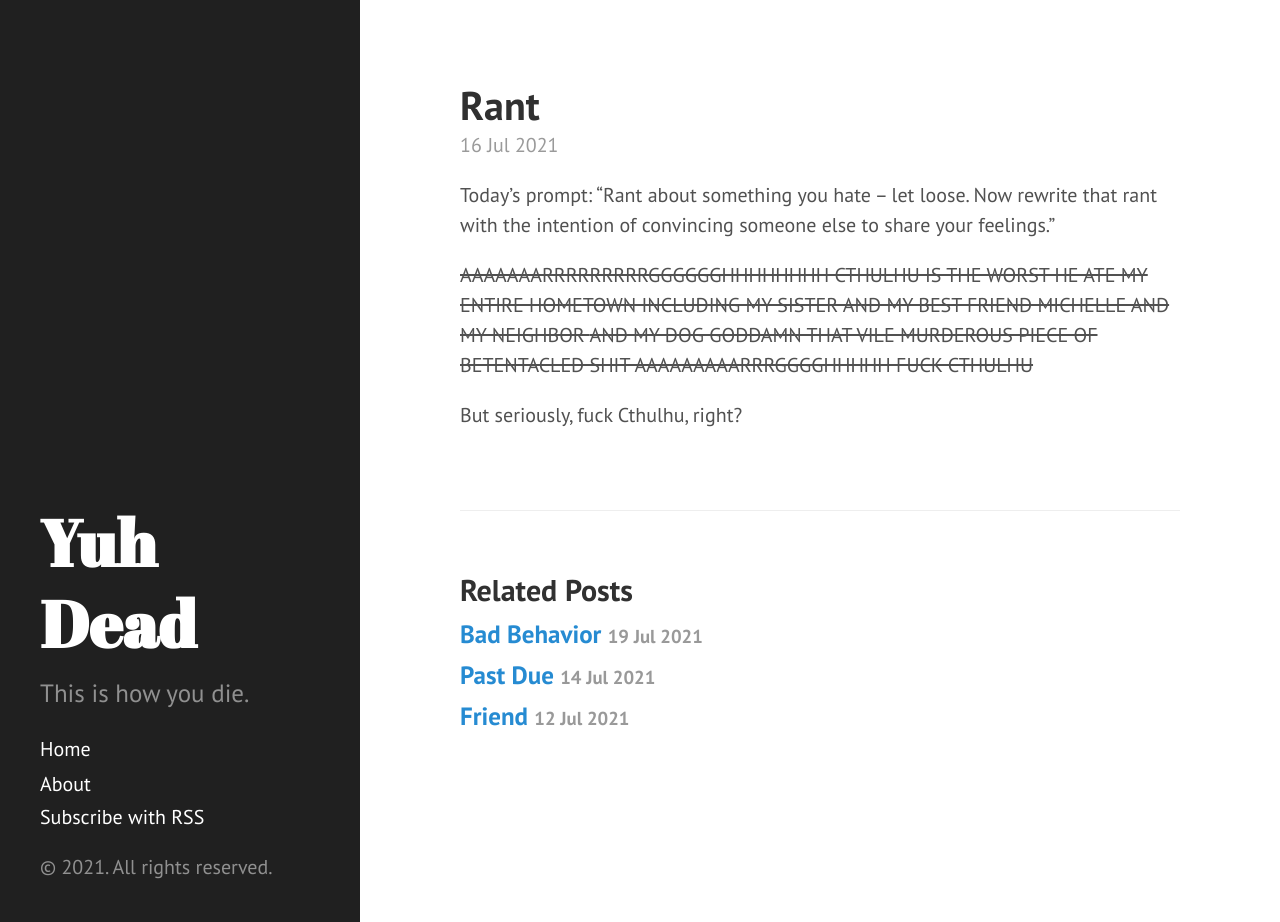
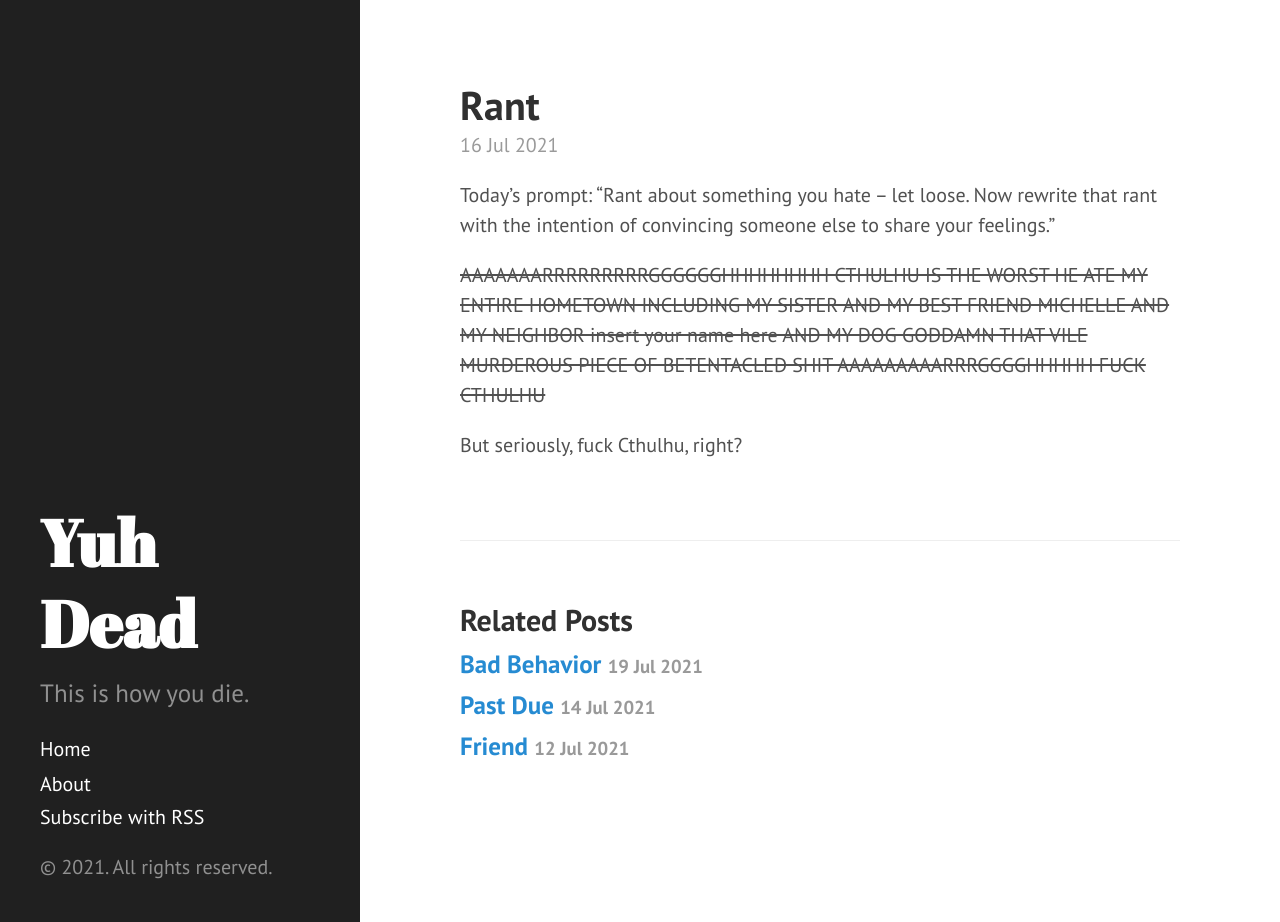
Before and after one commit to LoraV/LoraV.github.io, a Jekyll site: the page built from _posts/2021-07-16-rant.markdown, in a window 1280 px wide and 922 px high. Built offline with Jekyll 4.4.1, drawn with Linux system fonts in a browser that asks for light colours.

Commit message:
fix formatting

```diff
--- a/_posts/2021-07-16-rant.markdown
+++ b/_posts/2021-07-16-rant.markdown
@@ -6,6 +6,6 @@ categories: death scenes
 ---
 Today's prompt: "Rant about something you hate -- let loose. Now rewrite that rant with the intention of convincing someone else to share your feelings."
 
-~~AAAAAAARRRRRRRRRGGGGGGHHHHHHHH CTHULHU IS THE WORST HE ATE MY ENTIRE HOMETOWN INCLUDING MY SISTER AND MY BEST FRIEND MICHELLE AND MY NEIGHBOR <insert your name here> AND MY DOG GODDAMN THAT VILE MURDEROUS PIECE OF BETENTACLED SHIT AAAAAAAAARRRGGGGHHHHH FUCK CTHULHU~~
+~~AAAAAAARRRRRRRRRGGGGGGHHHHHHHH CTHULHU IS THE WORST HE ATE MY ENTIRE HOMETOWN INCLUDING MY SISTER AND MY BEST FRIEND MICHELLE AND MY NEIGHBOR insert your name here AND MY DOG GODDAMN THAT VILE MURDEROUS PIECE OF BETENTACLED SHIT AAAAAAAAARRRGGGGHHHHH FUCK CTHULHU~~
 
 But seriously, fuck Cthulhu, right?
```
